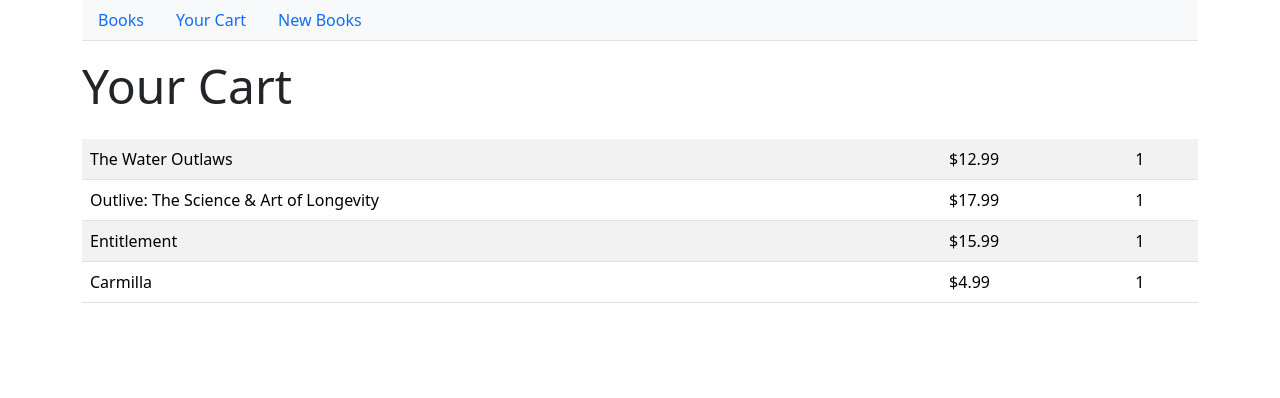
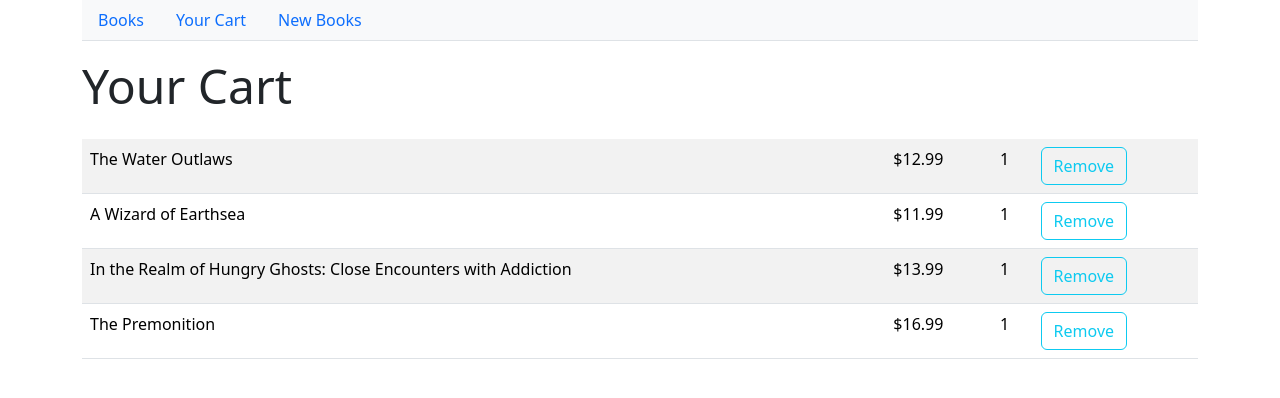
Before and after one commit to richhell/finalproject-react-ts, a React (Vite) app: page /books-cart in a window 1280 px wide. Shown: the top 398 px of the page. Built offline with nearby package versions, Linux system fonts and the light colour scheme; data requests are answered from the project's data file.

Commit message:
Remove button on Cart List not working.

```diff
--- a/db.json
+++ b/db.json
@@ -7,18 +7,18 @@
     },
     {
       "id": 1,
-      "productId": 12,
+      "productId": 6,
       "quantity": 1
     },
     {
-      "productId": 1,
-      "quantity": 1,
-      "id": 6
+      "id": 2,
+      "productId": 7,
+      "quantity": 1
     },
     {
-      "productId": 4,
-      "quantity": 1,
-      "id": 7
+      "id": 3,
+      "productId": 8,
+      "quantity": 1
     }
   ],
   "books": [
--- a/src/components/CartItemRow.tsx
+++ b/src/components/CartItemRow.tsx
@@ -4,14 +4,21 @@ import type { BookItem } from "../types";
 type Props = {
     item: CartItem
     books: BookItem[]
+    deleteBook: (id: number) => void
 };
-export default function CartItemRow({ item, books }: Props) {
+export default function CartItemRow({ item, books, deleteBook }: Props) {
     const book = books.find(b => b.id === item.productId);
     return (
         <tr >
             <td>{book?.title || "TITLE NOT FOUND"}</td>
             <td>${book?.price.toFixed(2)} </td>
             <td>{item.quantity}</td>
+            <td >
+                <button className="btn btn-outline-info btn-xs"
+                onClick={() => book && deleteBook(book.id)}
+                disabled={!book}
+                >Remove</button>
+            </td>
         </tr>
     );
 
--- a/src/components/CartList.tsx
+++ b/src/components/CartList.tsx
@@ -13,7 +13,7 @@ export default function CartList() {
     const [loading, setLoading] = useState(false);
     const [error, setError] = useState<null | string>(null);
 
-     useEffect( () => {
+
     const fetchCart = async () => {
         setLoading(true);
         try {
@@ -29,13 +29,13 @@ export default function CartList() {
         }
         setLoading(false);
     }
-        fetchCart()
+     useEffect( () => {
+        fetchCart();
 
         const fetchBooks = async () => {
             setLoading(true);
             try {
                 const response = await fetch(bookData + "books");
-
                 if (!response.ok) {
                   setError("Uh-oh! Something went wrong. " + response.statusText);
                 } else {
@@ -47,20 +47,32 @@ export default function CartList() {
             setError("Uh-oh! Something went wrong. " + error.message);
           }
           setLoading(false);
-        }
+        };
         fetchBooks();
-      }, []
-
-    );
+      },[]);
 
     // Remove a book from the cart.
-    const deleteBook = (id: number) => {
-        const updatedBooks = books.filter((book) => book.id !== id);
-        setBooks(updatedBooks);
+    const deleteBook = async (id: number) => {
+        setLoading(true);
+        try {
+            await fetch(bookData + "cart/" + id, {
+                headers: {
+                    "Content-Type": "application/json",
+            },
+                    method: "DELETE",
+            });
+            await fetchCart();
+        } catch (error: any) {
+            setError("Uh-oh! Something went wrong. " + error.message);
+        } finally {
+            setLoading(false);
+        };
+        setCartItems(cartItems.filter(item => item.id !== id));
+
     };
 
     // Render the list of books in the cart.
-    return(
+    return (
         <>
             <h4 className="display-5 mb-4">Your Cart</h4>
             {loading ? (
@@ -69,7 +81,7 @@ export default function CartList() {
                 </div>
             )
                 : error ? (
-            <p className="alert alert-danger">{error}</p> ) :
+                    <p className="alert alert-danger">{error}</p>) :
                     (
                         <table className="table table-striped">
                             <tbody>
@@ -78,6 +90,7 @@ export default function CartList() {
                                         key={item.id}
                                         item={item}
                                         books={books}
+                                        deleteBook={deleteBook}
                                     />
                                 ))}
                             </tbody>
```
Lines whose indentation alone changed are shown as unchanged.
